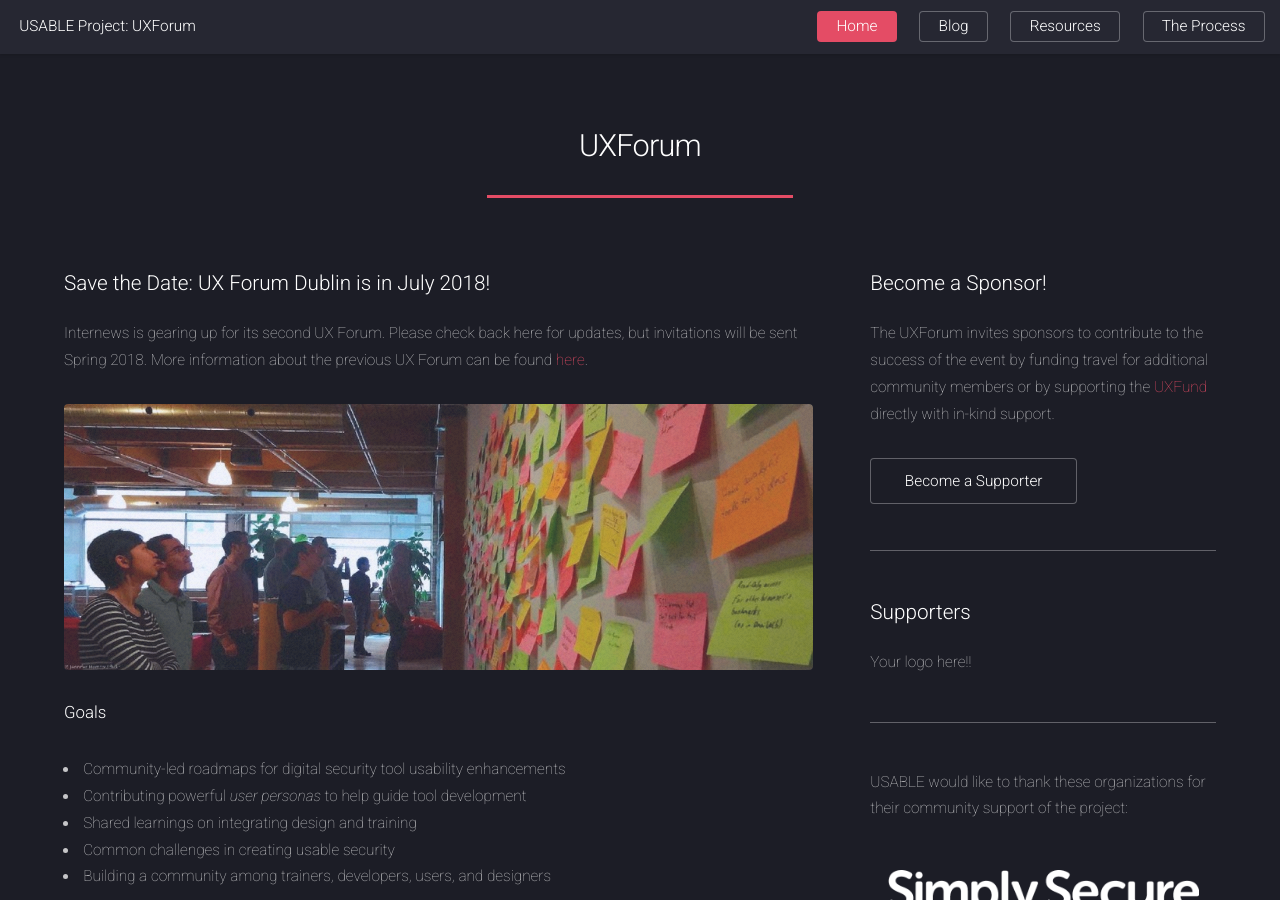
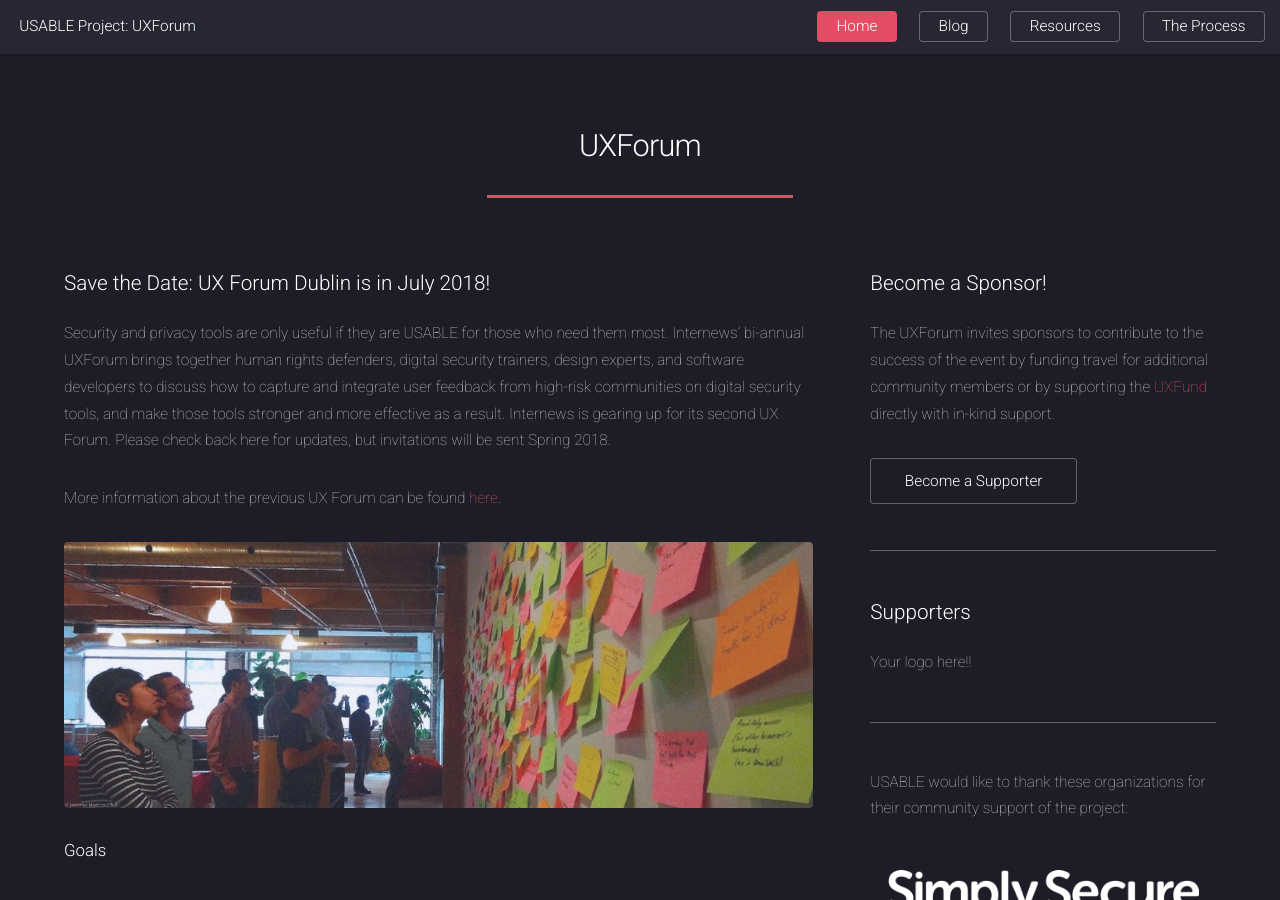
Before and after one commit to OpenInternet/USABLE-website, a Jekyll site: the page built from uxforum.html, in a window 1280 px wide and 900 px high. Built offline with Jekyll 4.4.1, drawn with Linux system fonts in a browser that asks for light colours; comment, search, counter and statistics services are not loaded.

Commit message:
changed language

```diff
--- a/uxforum.html
+++ b/uxforum.html
@@ -18,7 +18,9 @@ title: UXForum
 								<section id="content">
 
 									<h3>Save the Date: UX Forum Dublin is in July 2018!</h3>
-									<p>Internews is gearing up for its second UX Forum. Please check back here for updates, but invitations will be sent Spring 2018. More information about the previous UX Forum can be found <a href="https://usable.tools/uxforum-2016.html">here</a>. </p>
+									<p>Security and privacy tools are only useful if they are USABLE for those who need them most. Internews’ bi-annual UXForum brings together human rights defenders, digital security trainers, design experts, and software developers to discuss how to capture and integrate user feedback from high-risk communities on digital security tools, and make those tools stronger and more effective as a result. Internews is gearing up for its second UX Forum. Please check back here for updates, but invitations will be sent Spring 2018. </p>
+
+									<p>More information about the previous UX Forum can be found <a href="https://usable.tools/uxforum-2016.html">here</a>. </p>
 									<p><a href="#" class="image fit"><img src="images/flickr-ccby_Jennifer Morrow_post it concept wall_cropped.jpg" alt="" /></a></p>
 
 									<h4>Goals</h4>
```
